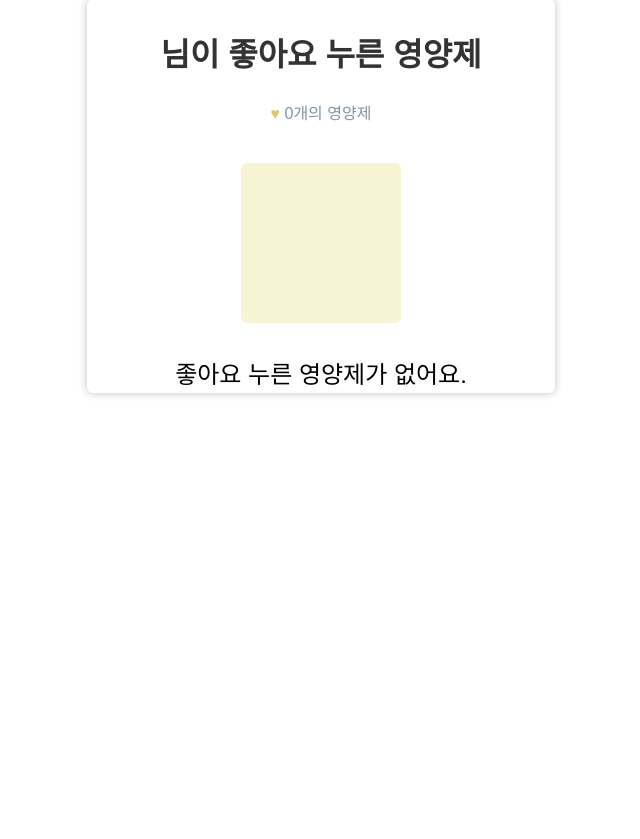
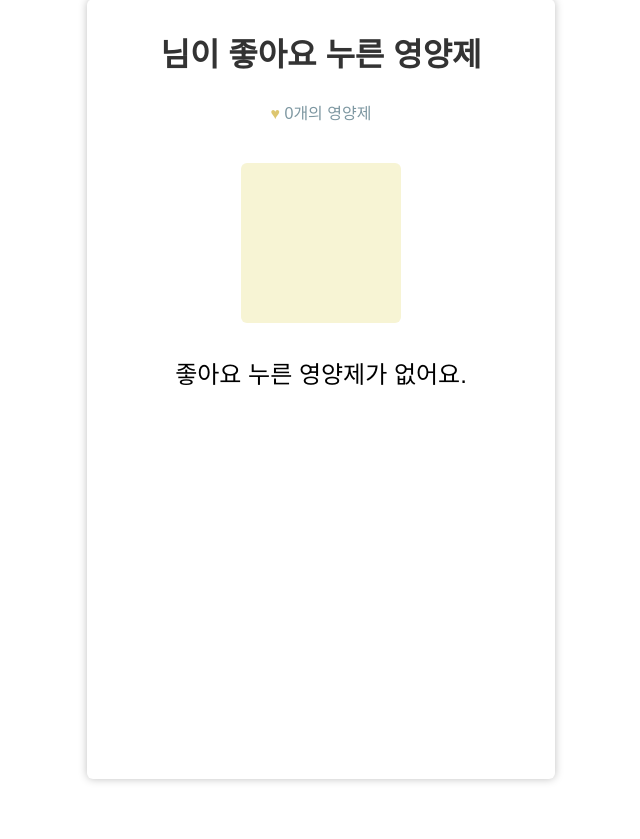
Before and after one commit to SKNETWORKS-FAMILY-AICAMP/SKN10-FINAL-2Team, a Django app: template django-server/templates/Mypage/like.html in a window 1280 px wide. Shown: the part 121-960 px from the top of the page, without its empty margins (319-959 px from the left). Before the commit the page ends 518 px from the top, so only its background shows below. Run offline with Django 5.2, Linux system fonts and the light colour scheme; the template is opened without the code that fills it, so the values that code supplies are empty; some web fonts are replaced.

Commit message:
컨테이너 크기 조정

```diff
--- a/django-server/static/css/like.css
+++ b/django-server/static/css/like.css
@@ -40,7 +40,7 @@ html, body {
 }
 .center-container {
     width: 468px;
-    max-height: 780px;
+    height: 780px;
     margin: 120px auto 60px auto;
     border-radius: 6px;
     background: #fff;
```
